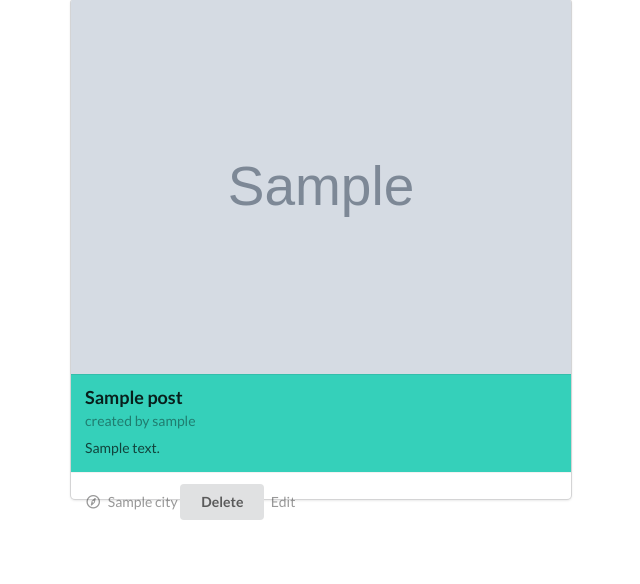
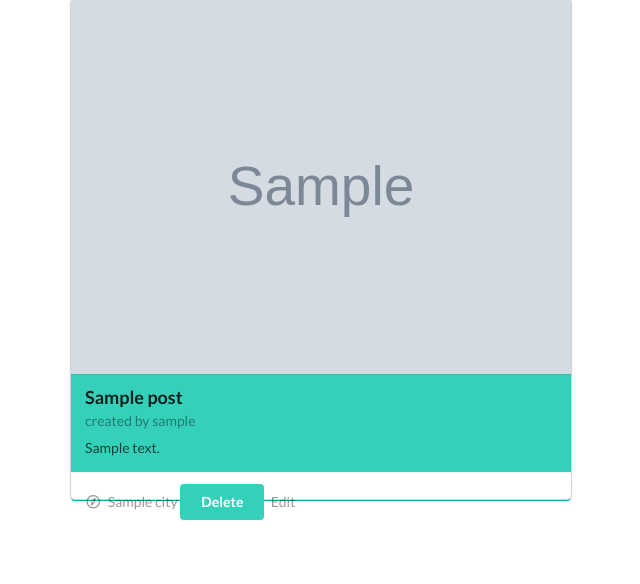
Before and after one commit to 2manycooks/Wayfarer, a Django app: page /posts/1 in a window 1280 px wide. Shown: the part 108-692 px from the top of the page, without its empty margins (319-959 px from the left). Run offline with Django 3.2, Linux system fonts and the light colour scheme; tables that the repository leaves empty hold one stand-in row (values such as "Sample post"); grey boxes marked "Sample" are stand-in pictures; some libraries are stand-ins or nearby versions; grey boxes are pictures that could not be loaded.

Commit message:
changed default colorizing options

```diff
--- a/main_app/static/css/style.css
+++ b/main_app/static/css/style.css
@@ -92,3 +92,7 @@ a :hover {
   /* #ui_modal {
       display: none;
   } */
+
+.ui.teal.button,.ui.teal.buttons .button {
+    background-color:#35d0ba;
+}
--- a/main_app/templates/posts/show.html
+++ b/main_app/templates/posts/show.html
@@ -2,7 +2,7 @@
 {% block content %}
 
 
-<div class="ui centered card" id="post-detail" style= 'width: 400px; height: 500px' >
+<div class="ui centered teal card" id="post-detail" style= 'width: 400px; height: 500px' >
   <div class="image">
     {% if post.image %}
         <img src='{{post.image.url}}'/>
@@ -28,7 +28,7 @@
       <i class="compass outline icon"></i>
       {{post.city}}
     </a>
-    <button class="ui button" id="post-delete-button">
+    <button class="ui teal button" id="post-delete-button">
         Delete
     </button>
     <a href="{% url 'edit_post' post.id %}" id="post-edit-button">
@@ -38,7 +38,7 @@
 </div>
 
 <div class="ui modal" id="delete-modal">
-  <div class="header">Are you sure?</div>
+  <div class="header">Are you sure you want to delete {{post.title}}?</div>
   <div class="content">
     <p> This action cannot be undone! </p>
   </div>
```
